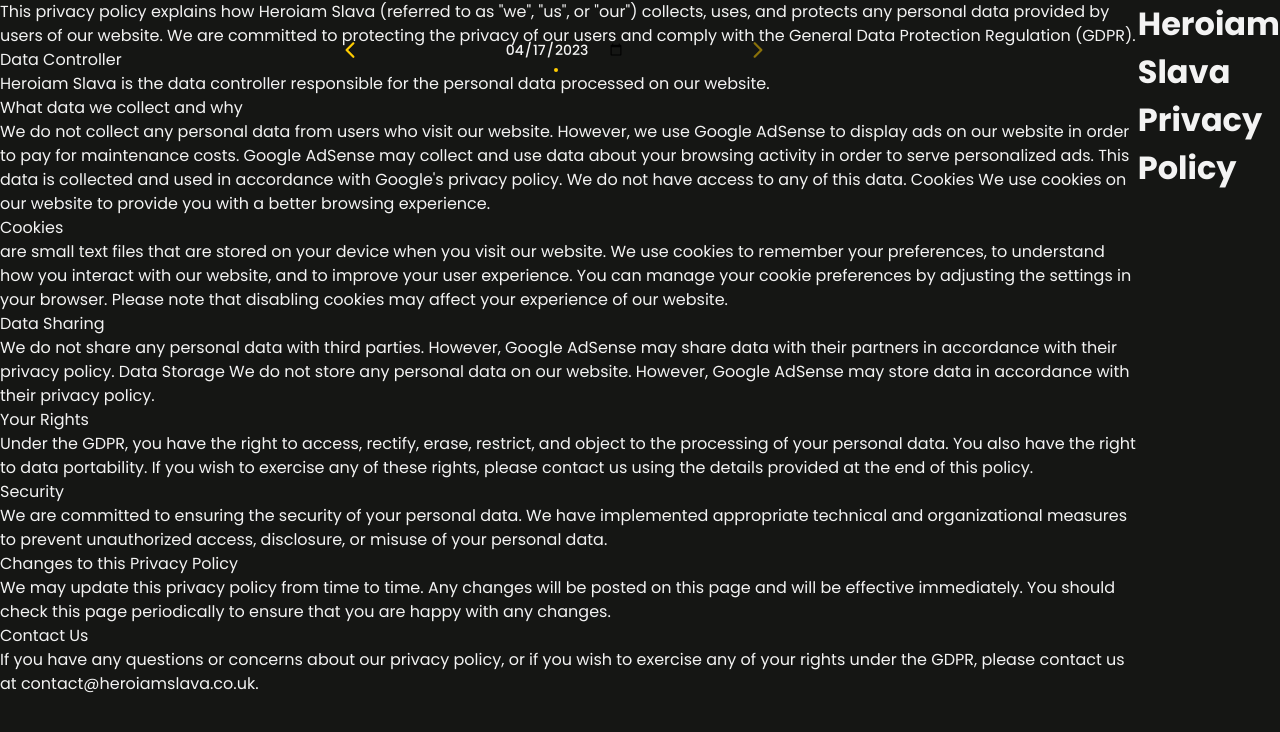
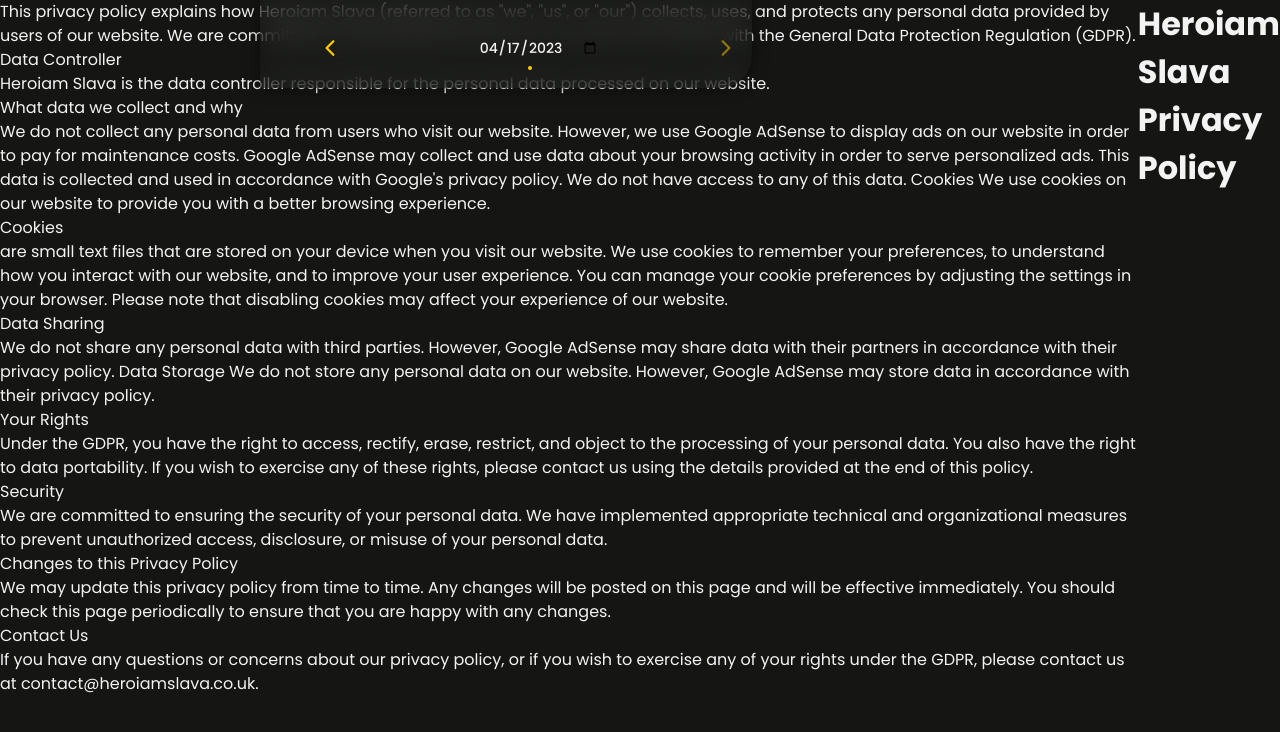
Before and after one commit to NathanLeadill/herosofukraine, a SvelteKit app: page /privacy in a window 1280 px wide. Shown: the top 732 px of the page. Built offline with nearby package versions, Linux system fonts and the light colour scheme; a web font is replaced by a local one.

Commit message:
adjust map gradient; sidebar; reports descriptions

```diff
--- a/src/lib/components/NavItem.svelte
+++ b/src/lib/components/NavItem.svelte
@@ -23,7 +23,7 @@
 		fill: var(${isMobile ? color :
 			(activePage ? '--secondary' : '--secondary-light')
 		});
-		width: ${isMobile ? '24px' : '28px'};
+		width: 24px;
 	`;
 
 </script>
@@ -91,7 +91,7 @@
 			background-color: var(--primary-lighter);
 		}
 		.icon-subtext {
-			font-size: 16px;
+			font-size: 14px;
 			padding-left: 16px;
 		}
 		.comingSoon::after {
--- a/src/lib/components/curtain.svelte
+++ b/src/lib/components/curtain.svelte
@@ -180,7 +180,7 @@
   }
 
 	.curtainActive {
-		bottom: calc(100% - 121px);
+		bottom: calc(100% - 118px);
 		transition: all .3s ease;
 	}
 	.curtain {
--- a/src/lib/components/logo.svelte
+++ b/src/lib/components/logo.svelte
@@ -62,7 +62,7 @@
       top: 0;
     }
     .logo-fusioned {
-      width: calc(270px - 44px);
+      width: calc(260px - 44px);
     }
   }
 </style>
--- a/src/lib/components/map.svelte
+++ b/src/lib/components/map.svelte
@@ -244,7 +244,7 @@
       width: 100%;
 		}
     #map:after {
-      background: linear-gradient(90deg, var(--primary) 20%, rgba(21, 22, 20, 0.8) 40%, rgba(21, 22, 20, 0) 60%, transparent 100%);
+      background: linear-gradient(90deg, var(--primary) calc(492px - 60px), rgba(21, 22, 20, 0.8) 492px, rgba(21, 22, 20, 0) calc(492px + 120px), transparent 100%);
       content: "";
       display: block;
       height: 100%;
--- a/src/lib/components/mapNav.svelte
+++ b/src/lib/components/mapNav.svelte
@@ -151,7 +151,6 @@
       margin: 0 auto;
       position: relative;
       justify-content: space-between;
-      width: calc(492px - 36px);
     }
     .date-input {
       background: transparent;
--- a/src/lib/components/report.svelte
+++ b/src/lib/components/report.svelte
@@ -69,15 +69,15 @@
       flex-direction: column;
       height: calc(100vh - 250px);
       left: 0;
+      overflow: auto;
       padding-top: calc(100px + 18px);
       padding-left: 48px;
       position: absolute;
-      max-width: 492px;
+      width: 492px;
       z-index: 2;
     }
     .description-container {
       max-height: calc(100% - 50px);
-      overflow: auto;
     }
     .title {
       font-size: 28px;
--- a/src/lib/components/reportsFeed.svelte
+++ b/src/lib/components/reportsFeed.svelte
@@ -170,6 +170,7 @@
 
   @media (min-width: 600px) {
     .reports-feed {
+      background: var(--primary);
       bottom: 0;
       flex-direction: row;
       flex-wrap: wrap;
@@ -179,6 +180,7 @@
       overflow: auto;
       padding: 16px 48px;
       position: absolute;
+      z-index: 3;
     }
     .reports-feed-separator {
       display: none;
--- a/src/lib/components/sidebar.svelte
+++ b/src/lib/components/sidebar.svelte
@@ -80,7 +80,7 @@
     flex-direction: column;
     justify-content: space-between;
     padding: 22px;
-    width: 280px;
+    width: 260px;
     z-index: 9;
   }
   .links-container {
@@ -134,7 +134,7 @@
     flex: 1;
     font-size: 14px;
     justify-content: center;
-    margin: 4px 4px;
+    margin: 4px 0;
     padding: 8px 8px;
     text-decoration: none;
     transition: all ease .2s;
--- a/src/routes/Header.svelte
+++ b/src/routes/Header.svelte
@@ -70,6 +70,14 @@
 		display: none;
 	}
 	@media (min-width: 600px) {
+		.mapNav-container {
+			backdrop-filter: blur(16px);
+			background: rgba(21, 22, 20, 0.5);
+			border-bottom-right-radius: 32px;
+			box-shadow: 0 0 16px rgba(0, 0, 0, 0.5);
+			padding: 32px 0px 18px 48px;
+			width: 492px;
+		}
 		.desktop-header {
 			align-items: center;
 			display: flex;
@@ -77,9 +85,11 @@
 			justify-content: space-between;
 			margin: 0 auto;
 			padding: 18px 48px;
+			padding-top: 0;
+			padding-left: 0;
 			position: absolute;
-			left: 280px;
-			width: calc(100vw - 300px);
+			left: 260px;
+			width: calc(100vw - 260px);
 		}
 		.desktop-header .sidebar-on {
 			margin-left: 0;
```
Also changed, not shown: src/lib/objects/dummyData.ts (+7 -0 lines), src/routes/+page.server.ts (+4 -3 lines).
